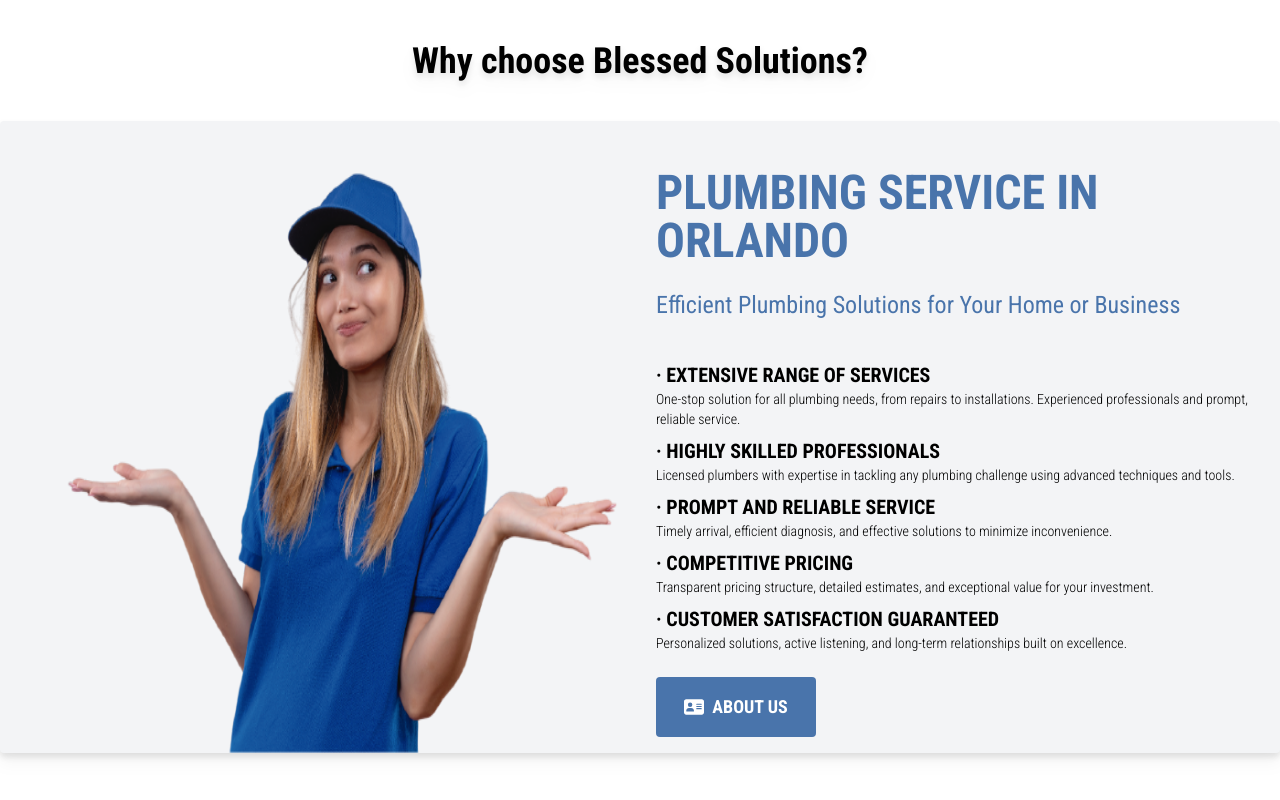
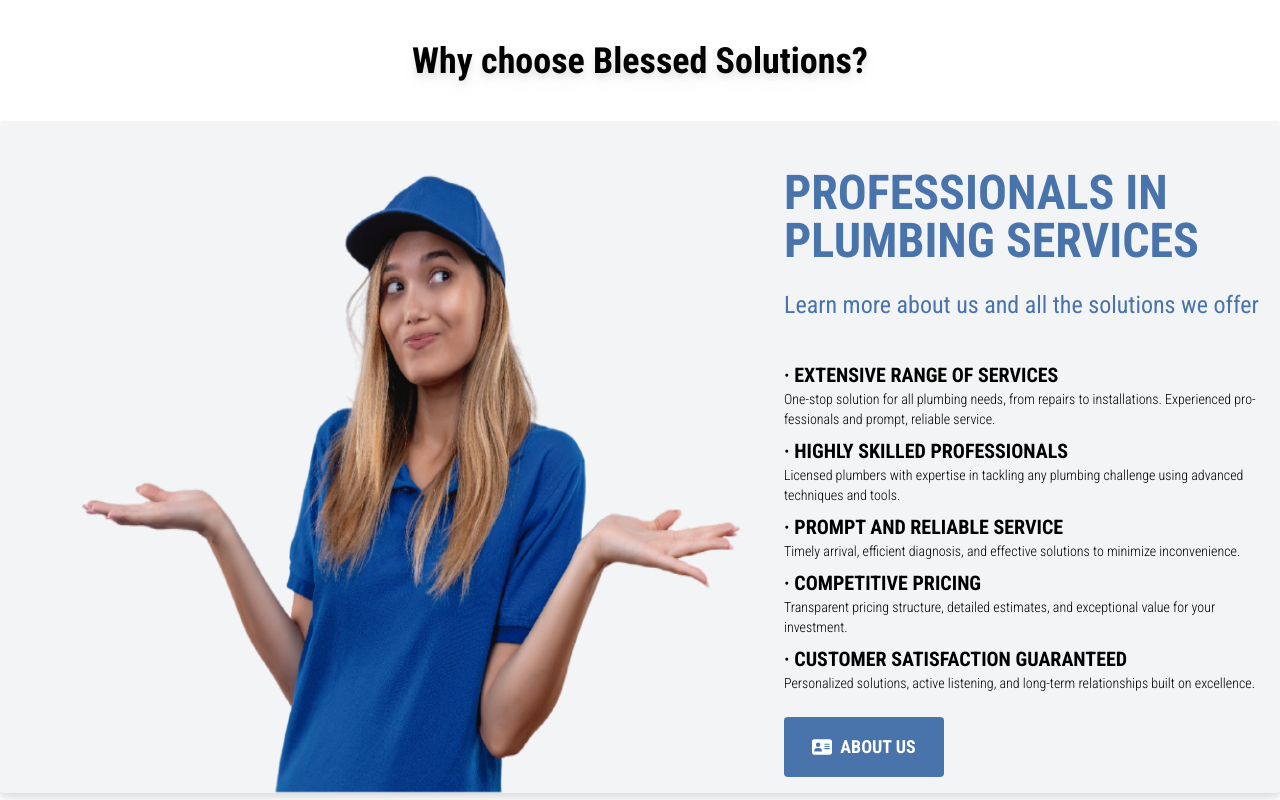
Before and after one commit to sabahrahal/bsp1-landing-page, a Next.js app: page / in a window 1280 px wide. Shown: the part 2340-3140 px from the top of the page. Built offline with nearby package versions, Linux system fonts and the light colour scheme.

Commit message:
fixed seo img why us

```diff
--- a/app/components/WhyChoose.jsx
+++ b/app/components/WhyChoose.jsx
@@ -1,5 +1,5 @@
 import Image from "next/image"
-import ImgContact from "../../public/images/why-us.webp"
+import ImgWhyChoose from "../../public/images/why-us.webp"
 import Link from "next/link"
 
 export const WhyChoose = () => {
@@ -8,12 +8,12 @@
         <h3 className="text-center text-4xl font-bold">Why choose Blessed Solutions?</h3>
 
         <div className="flex bg-gray-100 rounded flex-col lg:flex-row mt-10">
-            <div className="lg:w-1/2 flex justify-center">
-                <Image className="rounded" src={ImgContact} width={700} height={484} alt="Plumbing service in Orlando" />
+            <div className="lg:w-3/5 flex justify-center">
+                <Image className="rounded" src={ImgWhyChoose} width={800} height={551} alt="Why choose Plumbing Service" />
             </div>
-            <div className="lg:w-1/2 p-4">
-                <h1 className="text-4xl text-center lg:text-left md:text-5xl uppercase text-main mt-8">Plumbing service in Orlando</h1>
-                <h2 className="text-2xl lg:text-2xl text-main mt-6">Efficient Plumbing Solutions for Your Home or Business</h2>
+            <div className="lg:w-2/5 p-4">
+                <h1 className="text-4xl text-center lg:text-left md:text-5xl uppercase text-main mt-8">Professionals in Plumbing services</h1>
+                <h2 className="text-2xl lg:text-2xl text-main mt-6">Learn more about us and all the solutions we offer</h2>
                 <section className="flex flex-col lg:flex-col">
 
                 <div className="text-md lg:text-xl mt-6 lg:mt-10 md:max-w-2xl lg:hyphens-auto flex flex-col" lang="en">
```
Also changed, not shown: public/images/why-us.webp.
